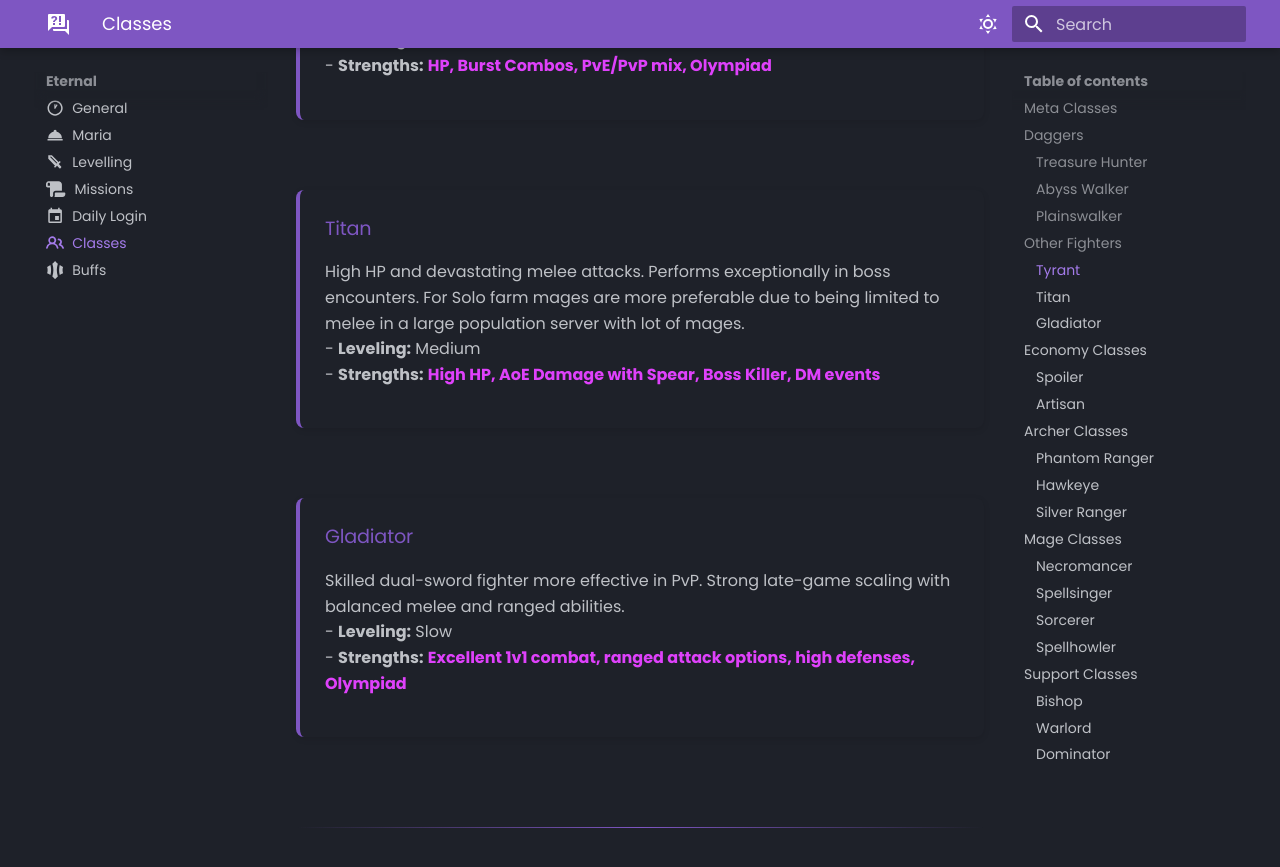
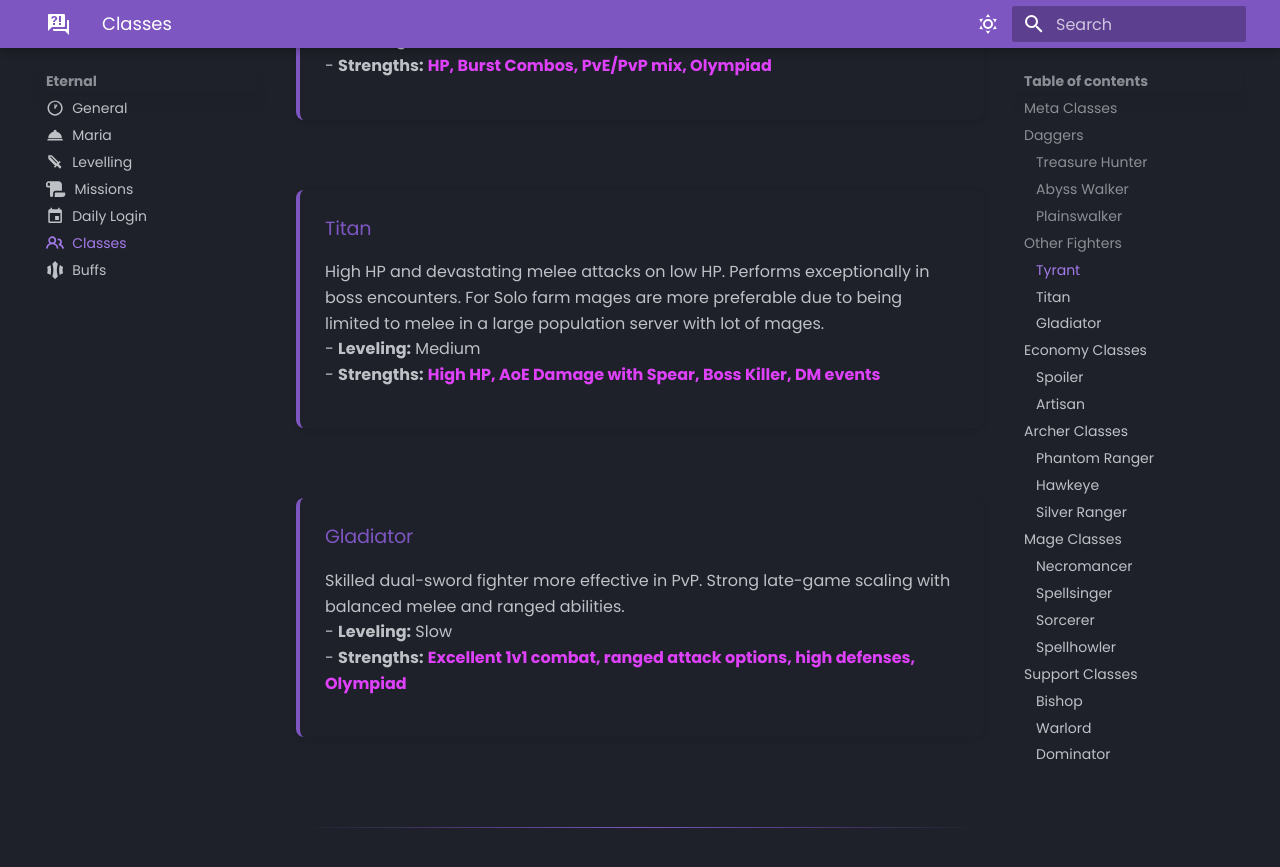
Before and after one commit to tab1-web/faq, an MkDocs documentation site: the page built from docs/eternal/classes.md, in a window 1280 px wide and 900 px high, scrolled down 1769 px. Shown: the top 867 px of the window. Built offline with MkDocs 1.6.1 and Material for MkDocs 9.7.7, drawn with Linux system fonts in a browser that asks for light colours; some web fonts are replaced.

Commit message:
titan adjust

```diff
--- a/docs/eternal/classes.md
+++ b/docs/eternal/classes.md
@@ -131,7 +131,7 @@ Other classes that I haven't mentioned are not here because I think they have ni
 
 <div class="class-card" markdown>
 ### Titan
-  High HP and devastating melee attacks. Performs exceptionally in boss encounters. For Solo farm mages are more preferable due to being limited to melee in a large population server with lot of mages.
+  High HP and devastating melee attacks on low HP. Performs exceptionally in boss encounters. For Solo farm mages are more preferable due to being limited to melee in a large population server with lot of mages.
     - **Leveling:** Medium
     - **Strengths:** <span class="strengths">High HP, AoE Damage with Spear, Boss Killer, DM events</span>
 </div>
```
